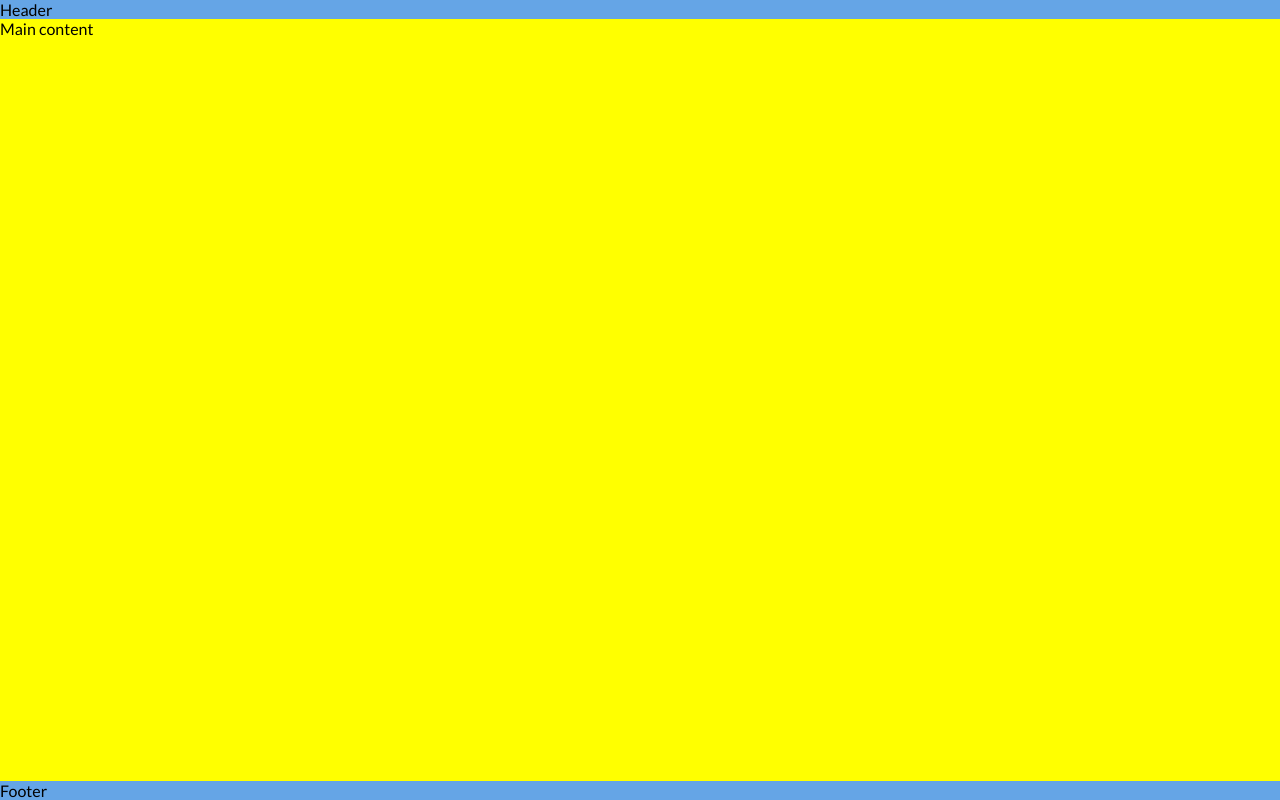
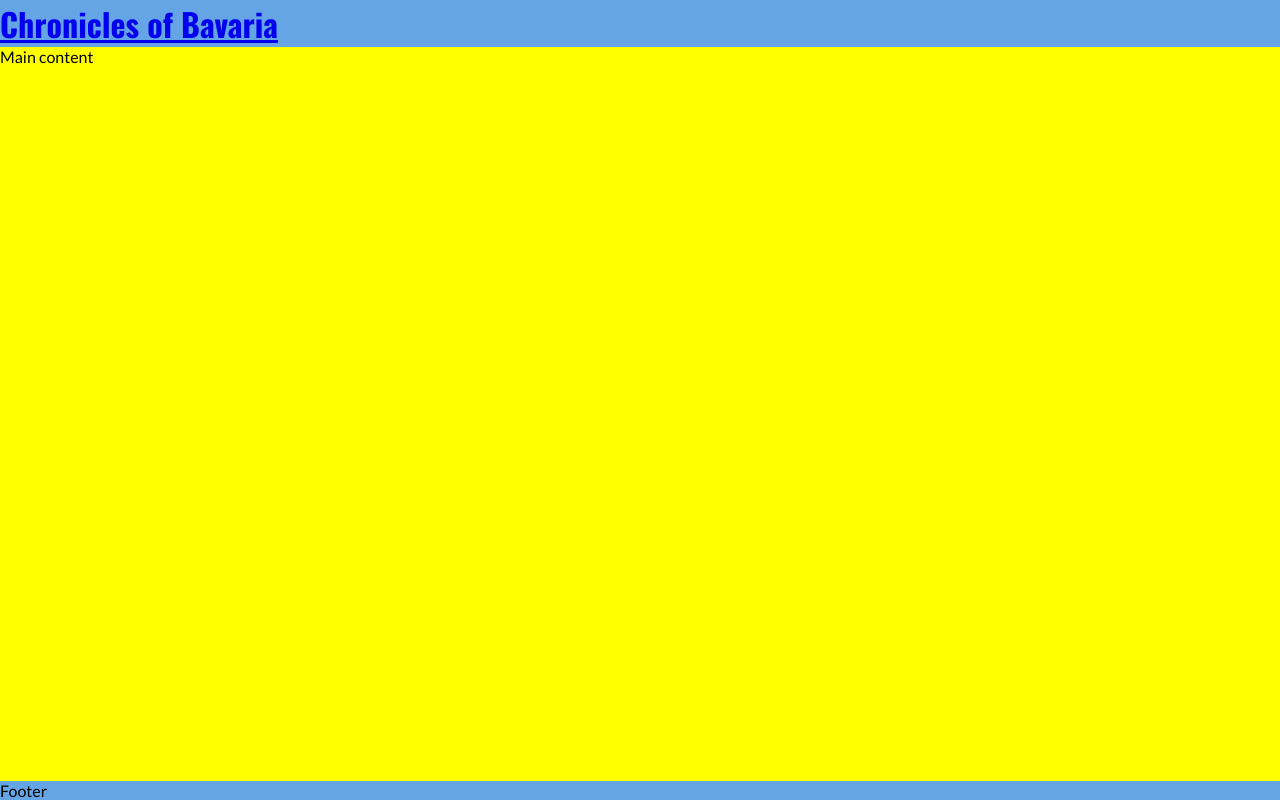
Before and after one commit to danielvivor/chronicles-of-bavaria, a plain HTML site: page index.html in a window 1280 px wide. Drawn offline with nearby package versions, Linux system fonts and the light colour scheme.

Commit message:
Add logo to header and apply Oswald font

```diff
--- a/assets/css/style.css
+++ b/assets/css/style.css
@@ -21,6 +21,10 @@ header {
   background-color: #65a5e6;
 }
 
+h1 {
+  font-family: 'Oswald', sans-serif;
+}
+
 /* Main content styles */
 main {
     background-color: yellow;
--- a/index.html
+++ b/index.html
@@ -19,7 +19,11 @@
 </head>
 <body>
     <!--Header-->
-    <header>Header</header>
+    <header>
+        <a href="index.html">
+            <h1 id="logo">Chronicles of Bavaria</h1>
+        </a>
+    </header>
 
     <!--Main content-->
     <main>Main content</main>
```
